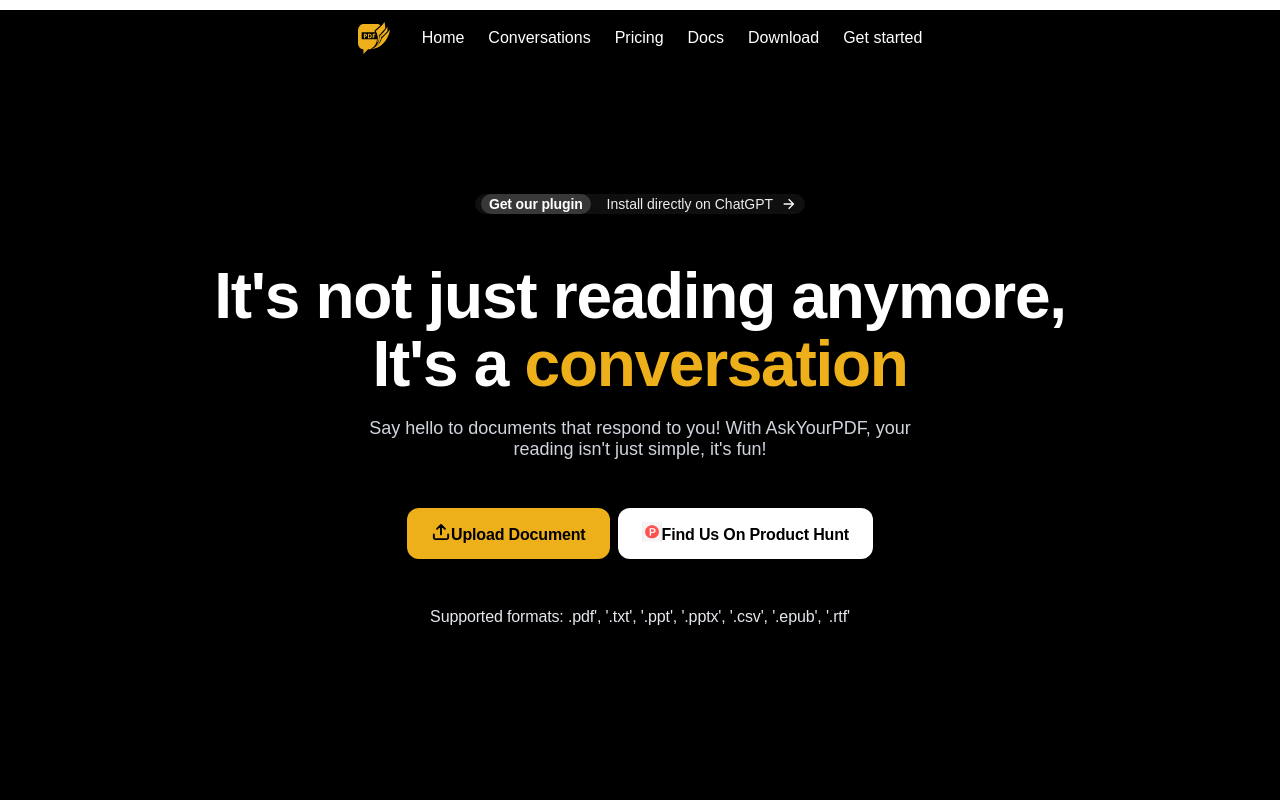
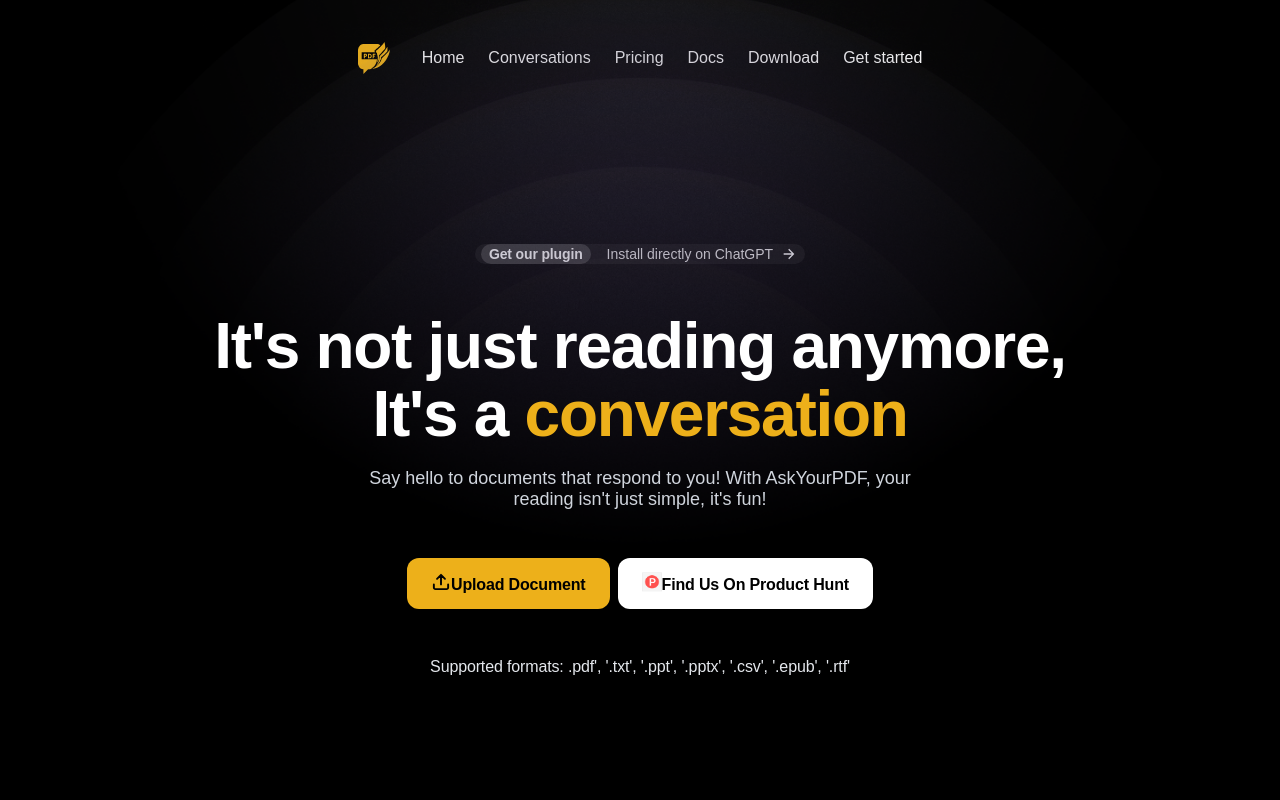
Before and after one commit to Ifeoluwa-techDev/Askpdf, a plain HTML site: page index.html in a window 1280 px wide. Shown: the top 800 px of the page. Drawn offline with Linux system fonts and the light colour scheme; a web font is replaced by a local one.

Commit message:
features_background

```diff
--- a/index.html
+++ b/index.html
@@ -11,6 +11,7 @@
 </head>
 <body>
   <header>
+    <img src="/Askpdf/img/Background.png" alt="" class="background">
     <nav class="navbar">
       <div class="hero">
         <img src="img/Logo.svg" alt="Ask Pdf Logo">
@@ -34,7 +35,7 @@
       </div>
     </section>
 
-    <secion class="container">
+    <section class="container">
      <div class="cont-1">
        <h1> It's not just reading anymore, It's a <span>conversation</span></h1>
        <p>Say hello to documents that respond to you! With AskYourPDF, your reading isn't just simple, it's fun!</p>
@@ -49,7 +50,7 @@
       </div>
     </div>
      <p class="format">Supported formats: .pdf', '.txt', '.ppt', '.pptx', '.csv', '.epub', '.rtf'</p>
-    </secion>
+    </section>
 </header>
 
 
--- a/style.css
+++ b/style.css
@@ -19,15 +19,21 @@
   background-color: black;
   height: 875px;
   width: auto;
+  position: relative;
 }
-
+.background{
+  top: -100px;
+  width: 100%;
+  position: absolute;
+}
 .navbar {
   font-family: 'Satoshi', sans-serif;
   font-weight: 500;
   font-size: 16px;
-  margin-top: 10px;
-  padding-right: 10%;
-  padding-left: 10%;
+  /* margin-top: 10px; */
+  /* padding-right: 10%;
+  padding-left: 10%; */
+  padding: 30px;
 }
 
 .hero {
```
Also changed, not shown: img/Background.png (added).
